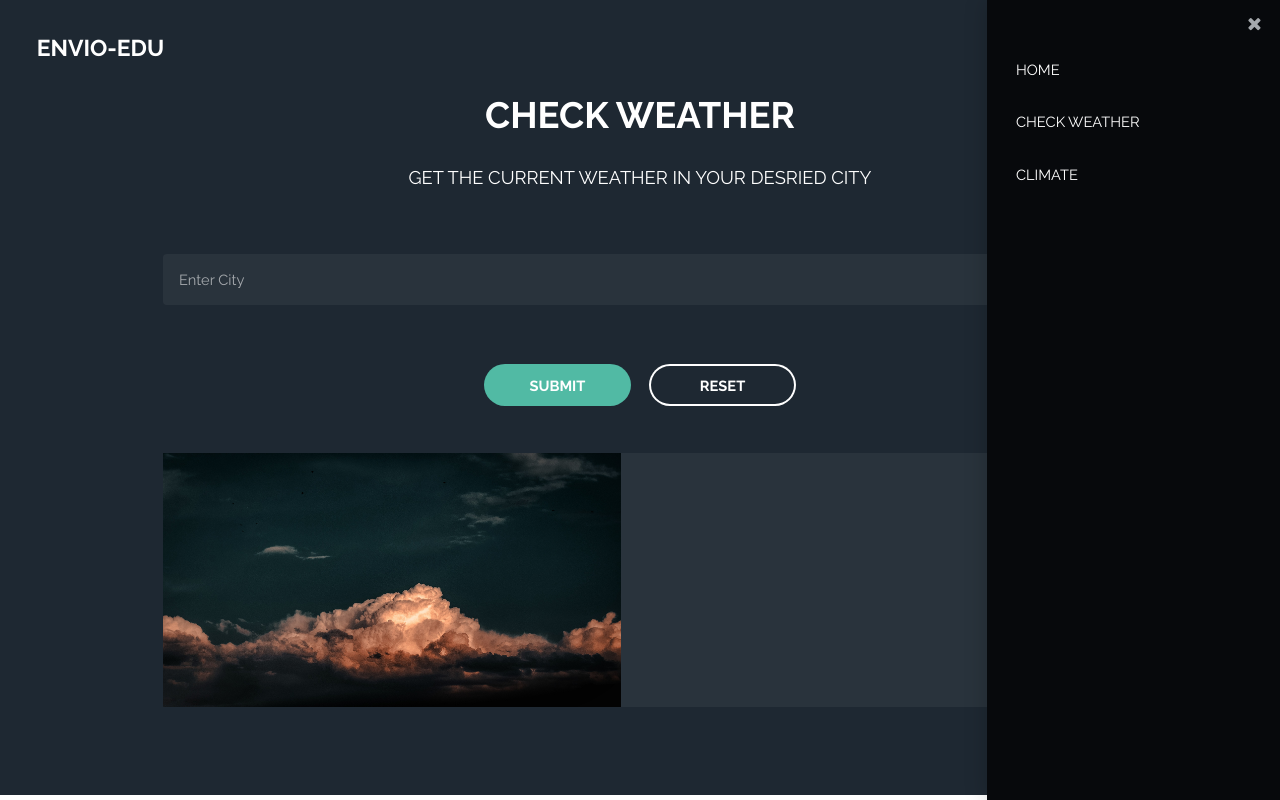
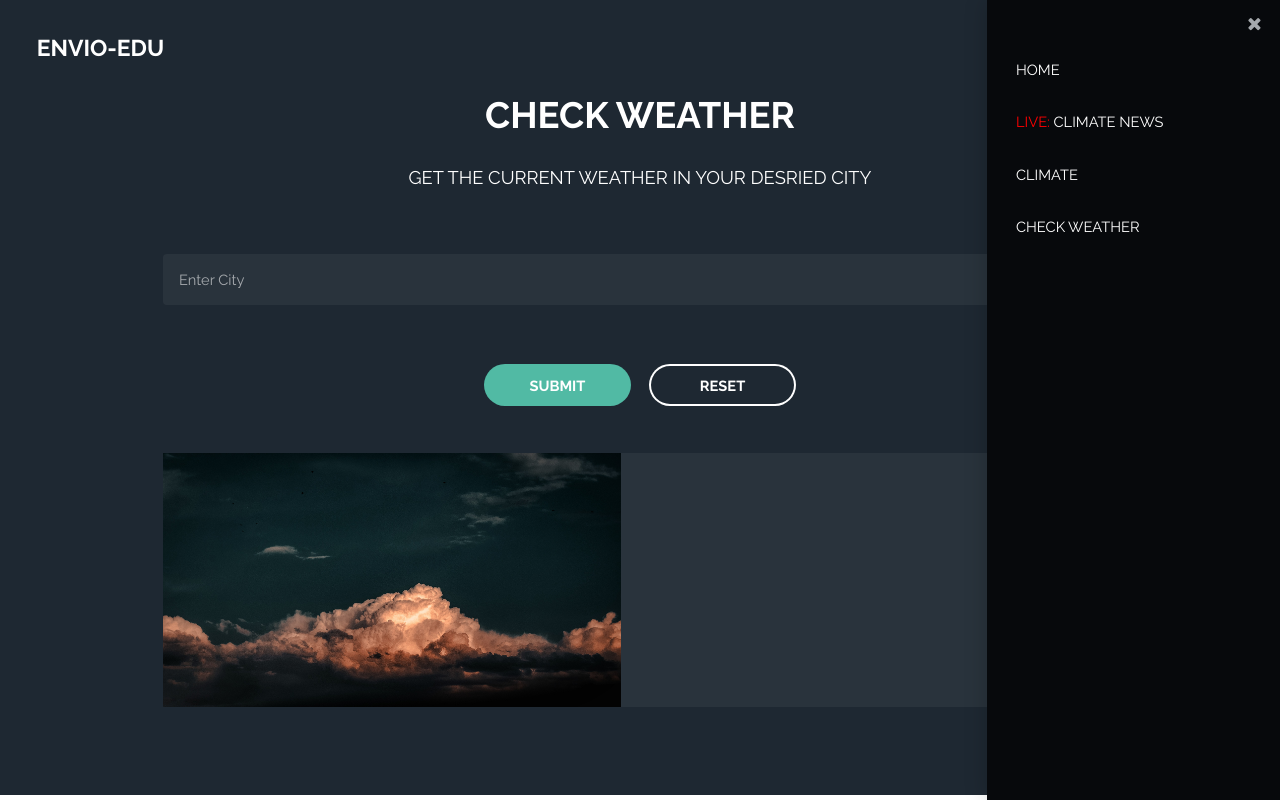
Before and after one commit to rutvikdumre/envio-edu-Flask-Python-Data-Analytics-, a Flask app: template templates/city.html in a window 1280 px wide, after a click on "Menu". Run offline with Flask 2, Linux system fonts and the light colour scheme; the template is opened without the code that fills it, so the values that code supplies are empty.

Commit message:
live red

```diff
--- a/templates/city.html
+++ b/templates/city.html
@@ -25,9 +25,10 @@
 		<!-- Nav -->
 			<nav id="nav">
 				<ul class="links">
-					<li><a href="index.html">Home</a></li>
-					<li><a href="#weather">Check Weather</a></li>
-					<li><a href="#map">Climate</a></li>
+					<li><a href="/">Home</a></li>
+					<li><a href="/news"><span style="color: red;">Live:</span> Climate News</a></li>
+					<li><a href="/maps">Climate</a></li>
+					<li><a href="/city">Check Weather</a></li>
 				</ul>
 			</nav>
 
--- a/templates/index.html
+++ b/templates/index.html
@@ -26,7 +26,7 @@
 			<nav id="nav">
 				<ul class="links">
 					<li><a href="/">Home</a></li>
-					<li><a href="/news">Live Climate News</a></li>
+					<li><a href="/news"><span style="color: red;">Live:</span> Climate News</a></li>
 					<li><a href="/maps">Climate</a></li>
 					<li><a href="/city">Check Weather</a></li>
 				</ul>
--- a/templates/maps.html
+++ b/templates/maps.html
@@ -26,7 +26,7 @@
 			<nav id="nav">
 				<ul class="links">
 					<li><a href="/">Home</a></li>
-					<li><a href="/news">Live Climate News</a></li>
+					<li><a href="/news"><span style="color: red;">Live:</span> Climate News</a></li>
 					<li><a href="/maps">Climate</a></li>
 					<li><a href="/city">Check Weather</a></li>
 				</ul>
--- a/templates/news.html
+++ b/templates/news.html
@@ -26,7 +26,7 @@
 			<nav id="nav">
 				<ul class="links">
 					<li><a href="/">Home</a></li>
-					<li><a href="/news">Live Climate News</a></li>
+					<li><a href="/news"><span style="color: red;">Live:</span> Climate News</a></li>
 					<li><a href="/maps">Climate</a></li>
 					<li><a href="/city">Check Weather</a></li>
 				</ul>
@@ -36,7 +36,7 @@
 			<section id="banner" style="margin-bottom: 10px;">
 				<i class="icon fa-diamond"></i>
 				<h2>Envio-Edu-News</h2>
-				<p>Latest climate news from all around the world in one place</p>
+				<p><span style="color: red;">Live:</span> climate news from all around the world in one place</p>
 				<ul class="actions">
 					<!-- <li><a href="#weather" class="button big special">Learn More</a></li>-->
 				</ul>
```
